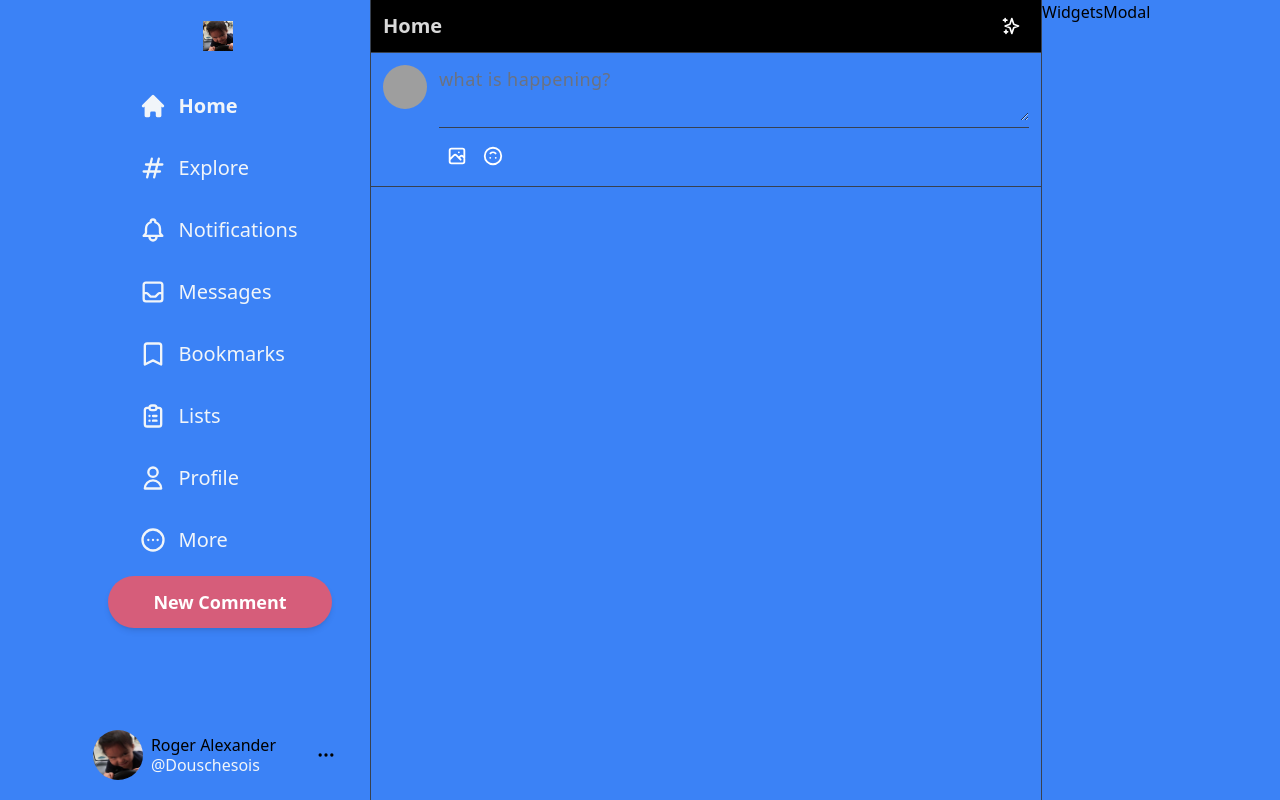
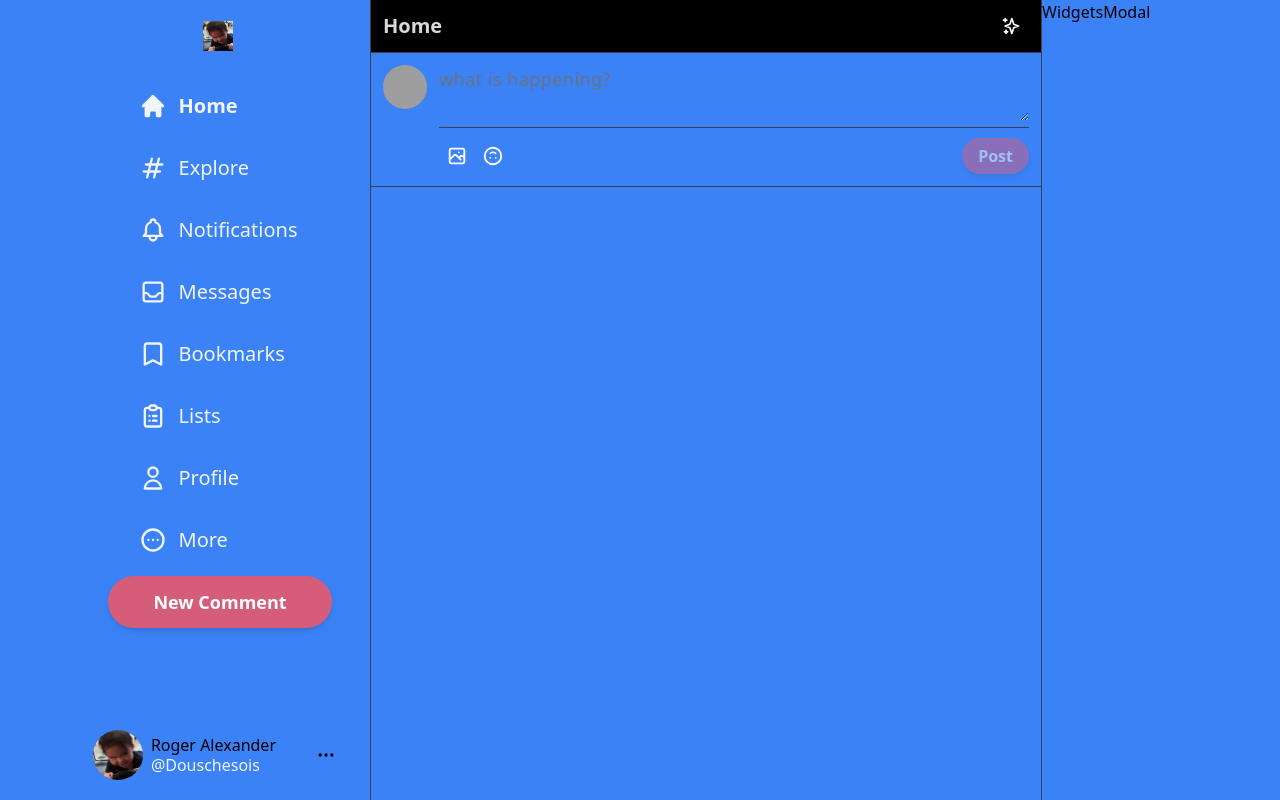
Before and after one commit to DouscheSois/smapp, a Next.js app: page / in a window 1280 px wide. Built offline with nearby package versions, Linux system fonts and the light colour scheme; grey boxes are pictures that could not be loaded.

Commit message:
feed button css

```diff
--- a/components/Input.js
+++ b/components/Input.js
@@ -53,7 +53,7 @@ const Input = () => {
         className="h-11 w-11 rounded-full cursor-pointer"
       />
       <div className="w-full divide-y divide-gray-700">
-        <div className={``}>
+        <div className={`${selectedFile && "pb-7"} ${input && "space-y-2.5"}`}>
           <textarea
             value={input}
             onChange={(e) => setInput(e.target.value)}
@@ -102,6 +102,12 @@ const Input = () => {
               </div>
             )}
           </div>
+          <button
+            className="bg-[#d65d7a] text-white rounded-full px-4 py-1.5 font-bold shadow-md disabled:opacity-50 disabled:cursor-not-allowed"
+            disabled={!input.trim() && !selectedFile}
+          >
+            Post
+          </button>
         </div>
       </div>
     </div>
```
Also changed, not shown: 1 other file (tests, documents, lock files or other folders).
